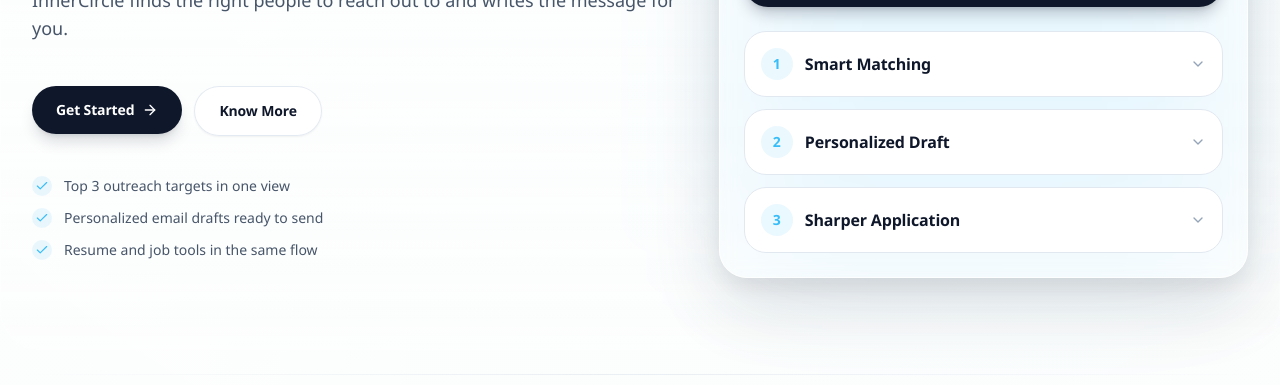
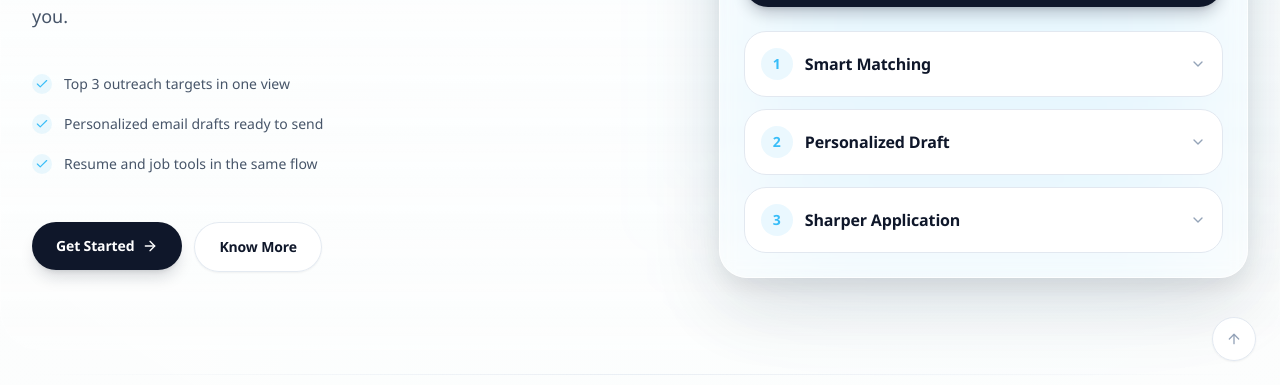
Before and after one commit to aliaaquib/innercircle-website, a Next.js app: page / in a window 1280 px wide. Shown: the part 415-800 px from the top of the page. Built offline with nearby package versions, Linux system fonts and the light colour scheme; no server answers.

Commit message:
add back to top cta

```diff
--- a/app/layout.tsx
+++ b/app/layout.tsx
@@ -1,6 +1,7 @@
 import type { Metadata } from "next";
 import type { ReactNode } from "react";
 import "@/app/globals.css";
+import { BackToTop } from "@/components/back-to-top";
 import { Footer } from "@/components/footer";
 import { Navbar } from "@/components/navbar";
 import { siteConfig } from "@/lib/site";
@@ -22,6 +23,7 @@ export default function RootLayout({ children }: Readonly<{ children: ReactNode
           <Navbar />
           <main>{children}</main>
           <Footer />
+          <BackToTop />
         </div>
       </body>
     </html>
--- /dev/null
+++ b/components/back-to-top.tsx
@@ -0,0 +1,16 @@
+"use client";
+
+import { ArrowUp } from "lucide-react";
+
+export function BackToTop() {
+  return (
+    <button
+      type="button"
+      aria-label="Back to top"
+      className="fixed bottom-5 right-5 z-50 inline-flex h-11 w-11 items-center justify-center rounded-full border border-slate-200 bg-white/90 text-slate-400 shadow-sm backdrop-blur-sm transition-all duration-300 hover:-translate-y-0.5 hover:border-slate-300 hover:text-ink sm:bottom-6 sm:right-6"
+      onClick={() => window.scrollTo({ top: 0, behavior: "smooth" })}
+    >
+      <ArrowUp className="h-4 w-4" />
+    </button>
+  );
+}
--- a/components/footer.tsx
+++ b/components/footer.tsx
@@ -1,7 +1,7 @@
 "use client";
 
 import Link from "next/link";
-import { ArrowUp, Instagram, Linkedin, Twitter } from "lucide-react";
+import { Instagram, Linkedin, Twitter } from "lucide-react";
 import { FormEvent, useState } from "react";
 import { motion } from "framer-motion";
 import { SectionShell } from "@/components/section-shell";
@@ -92,7 +92,7 @@ export function Footer() {
             </div>
           </div>
 
-          <div className="mt-10 grid w-full max-w-3xl gap-8 text-center text-sm text-slate-500 sm:grid-cols-3 sm:gap-12 lg:mt-12 lg:gap-16">
+          <div className="mt-10 grid w-full max-w-3xl grid-cols-3 gap-6 text-center text-sm text-slate-500 sm:gap-12 lg:mt-12 lg:gap-16">
             <div>
               <p className="mb-2 text-sm font-semibold text-ink">Product</p>
               <div className="space-y-2">
@@ -129,18 +129,11 @@ export function Footer() {
           </div>
         </motion.div>
 
-        <div className="relative mt-16 border-t border-slate-200/60 pt-6 text-center text-sm text-slate-400">
-          <button
-            type="button"
-            aria-label="Back to top"
-            className="absolute left-0 top-6 inline-flex h-10 w-10 items-center justify-center rounded-full border border-slate-200 bg-white/80 text-slate-400 transition-all duration-300 hover:-translate-y-0.5 hover:border-slate-300 hover:text-ink"
-            onClick={() => window.scrollTo({ top: 0, behavior: "smooth" })}
-          >
-            <ArrowUp className="h-4 w-4" />
-          </button>
+        <div className="mt-16 border-t border-slate-200/60 pt-6 text-center text-sm text-slate-400">
           <p>© 2026 InnerCircle. All rights reserved.</p>
         </div>
       </SectionShell>
+
     </footer>
   );
 }
--- a/components/hero-section.tsx
+++ b/components/hero-section.tsx
@@ -49,6 +49,22 @@ export function HeroSection() {
             </p>
           </div>
 
+          <StaggerGroup className="flex flex-col gap-3 text-sm text-slate-600" delayChildren={0.15}>
+            {checklistItems.map((item) => (
+              <StaggerItem key={item}>
+                <button
+                  type="button"
+                  className="inline-flex w-full items-center gap-3 px-0 py-1 text-left leading-6 text-slate-600 transition-all duration-300 hover:text-ink sm:w-auto"
+                >
+                  <span className="inline-flex h-5 w-5 items-center justify-center rounded-full bg-sky/10 text-sky">
+                    <Check className="h-3.5 w-3.5" />
+                  </span>
+                  <span className="text-sm text-slate-600">{item}</span>
+                </button>
+              </StaggerItem>
+            ))}
+          </StaggerGroup>
+
           <div className="flex flex-col gap-3 pt-1 sm:flex-row">
             <Link href="/signup">
               <Button className="w-full px-6 py-3.5 sm:w-auto">
@@ -60,19 +76,6 @@ export function HeroSection() {
               <Button variant="secondary" className="w-full px-6 py-3.5 sm:w-auto">Know More</Button>
             </Link>
           </div>
-
-          <StaggerGroup className="flex flex-col gap-3 text-sm text-slate-600" delayChildren={0.15}>
-            {checklistItems.map((item) => (
-              <StaggerItem key={item}>
-                <div className="flex items-center gap-3 leading-6">
-                  <span className="inline-flex h-5 w-5 items-center justify-center rounded-full bg-sky/10 text-sky">
-                    <Check className="h-3.5 w-3.5" />
-                  </span>
-                  <span className="text-sm text-slate-600">{item}</span>
-                </div>
-              </StaggerItem>
-            ))}
-          </StaggerGroup>
         </FadeIn>
 
         <FadeIn className="relative" delay={0.08} y={32}>
```
